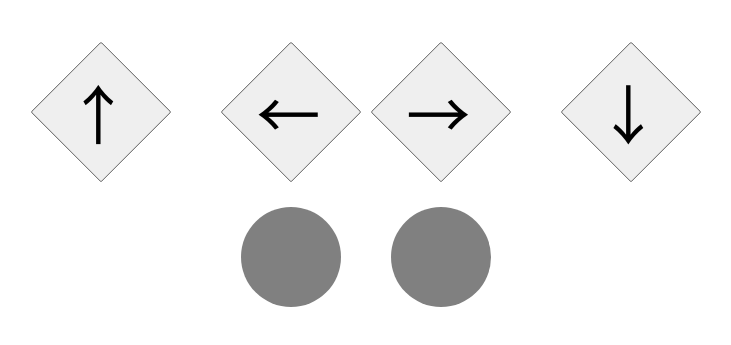
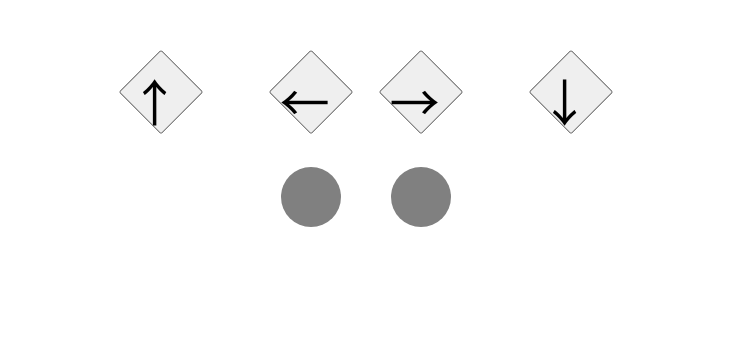
Before and after one commit to n3a7/maze, a plain HTML site: page index.html in a window 1280 px wide. Shown: the part 61-406 px from the top of the page, without its empty margins (274-1005 px from the left). Drawn offline with Linux system fonts and the light colour scheme.

Commit message:
Update style.css

```diff
--- a/style.css
+++ b/style.css
@@ -12,9 +12,9 @@ body {
 }
 
 #controls button {
-  width: 100px;
-  height: 100px;
-  font-size: 64px;
+  width: 60px;
+  height: 60px;
+  font-size: 50px;
   margin: 5px;
   transform: rotate(45deg);
   cursor: pointer;
@@ -27,8 +27,8 @@ body {
 }
 
 .lamp-circle {
-  width: 100px;
-  height: 100px;
+  width: 60px;
+  height: 60px;
   border-radius: 50%;
   background-color: gray; /* 初期状態 */
   transition: background-color 0.3s;
```
